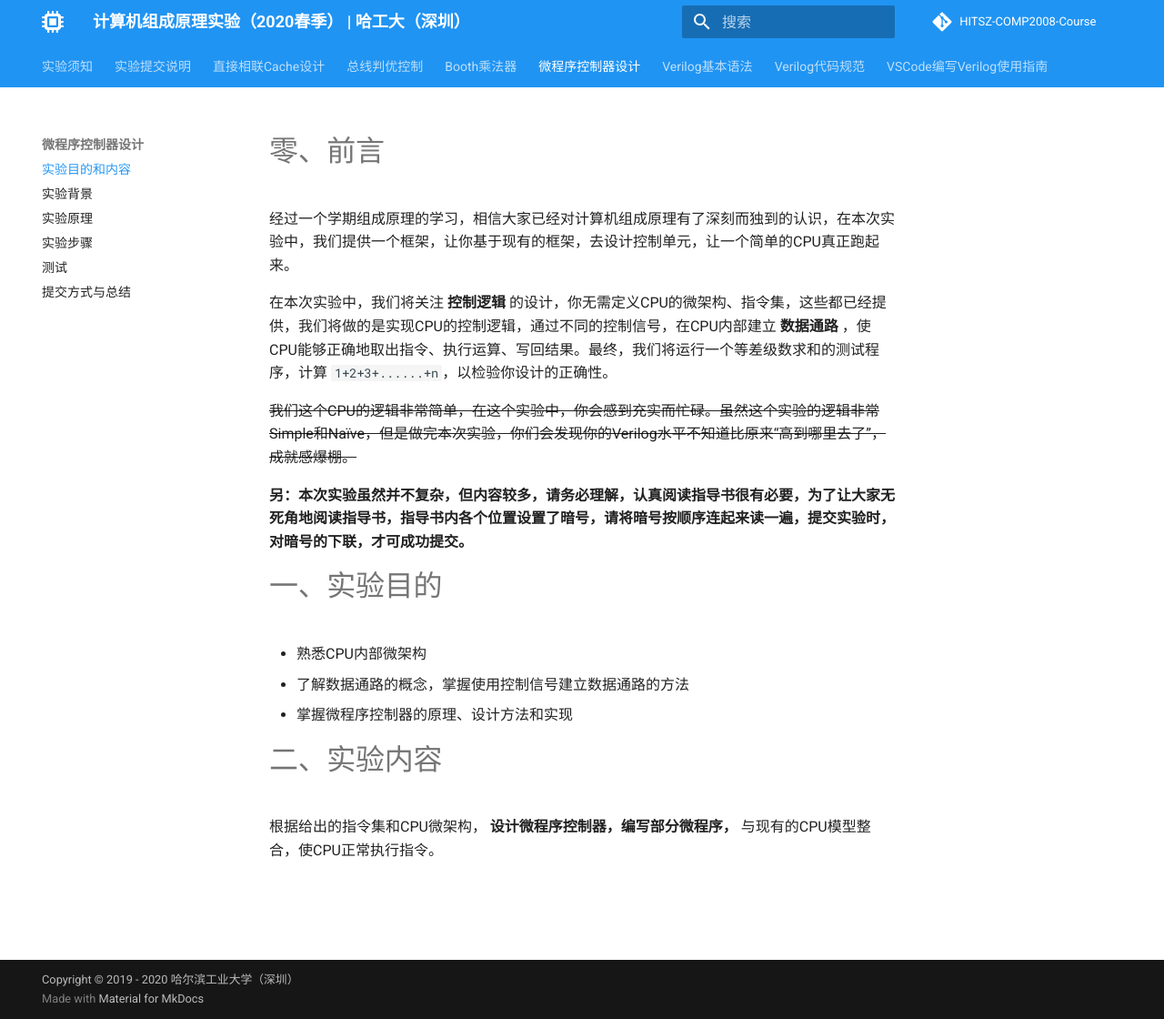
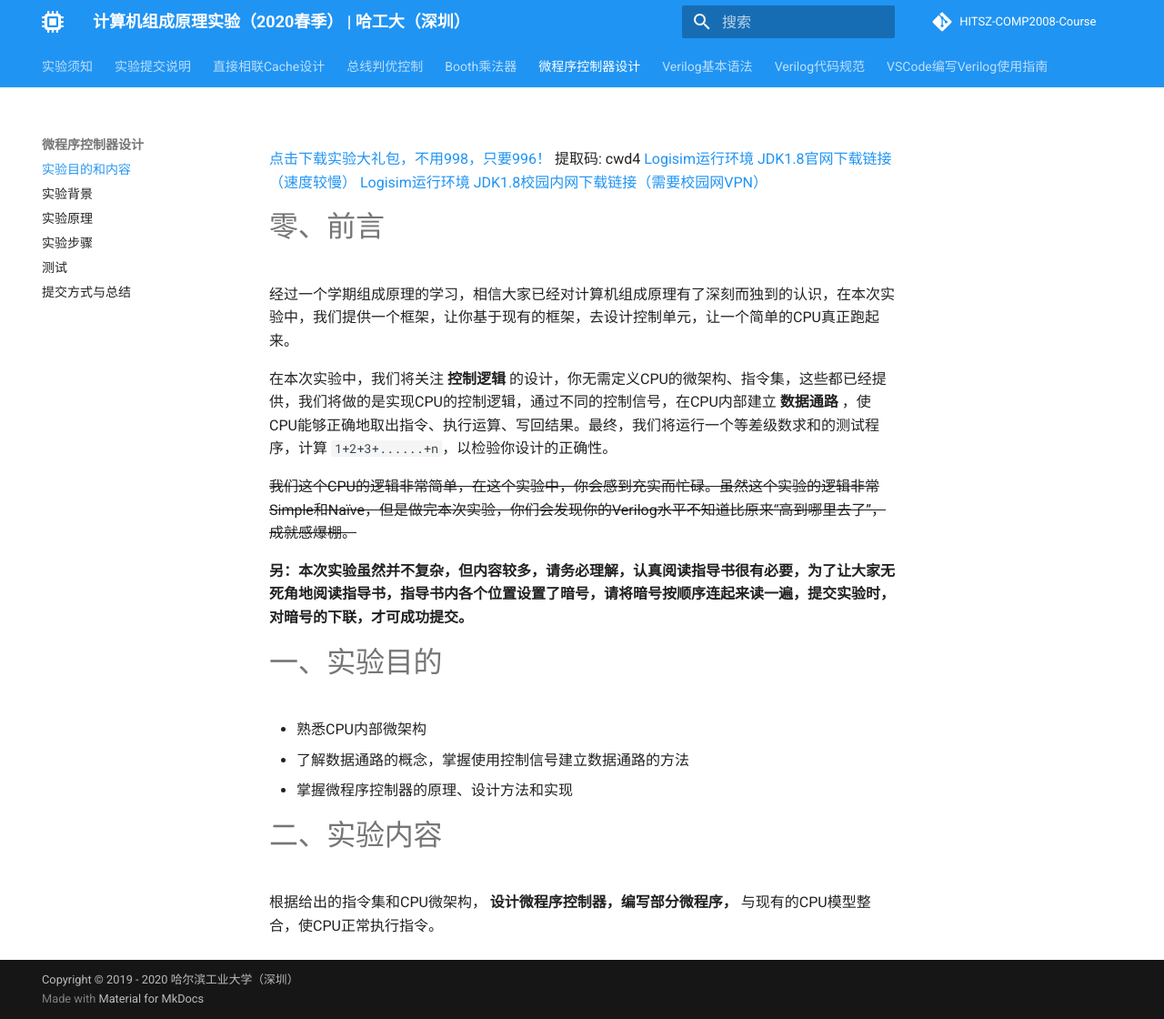
Before and after one commit to Bohan-hu/HITSZ-COMP2008-Course, an MkDocs documentation site: the page built from docs/lab4/part1.md, in a window 1280 px wide and 1120 px high. Shown: the whole window at 91% size. Built offline with MkDocs 1.6.1 and Material for MkDocs 9.7.7, drawn with Linux system fonts in a browser that asks for light colours; comment, search, counter and statistics services are not loaded.

```diff
--- a/docs/lab4/part1.md
+++ b/docs/lab4/part1.md
@@ -1,14 +1,18 @@
+[点击下载实验大礼包，不用998，只要996！](https://pan.baidu.com/s/1h46gJAH-8Z6-sqrvJeYGcw) 提取码: cwd4
+[Logisim运行环境 JDK1.8官网下载链接（速度较慢）](https://www.oracle.com/java/technologies/javase-jdk8-downloads.html#license-lightbox)
+[Logisim运行环境 JDK1.8校园内网下载链接（需要校园网VPN）](http://10.249.15.4/jdk-8u241-windows-x64.exe)
+
+
 # 零、前言
 
 经过一个学期组成原理的学习，相信大家已经对计算机组成原理有了深刻而独到的认识，在本次实验中，我们提供一个框架，让你基于现有的框架，去设计控制单元，让一个简单的CPU真正跑起来。
-
-
 
 在本次实验中，我们将关注 **控制逻辑** 的设计，你无需定义CPU的微架构、指令集，这些都已经提供，我们将做的是实现CPU的控制逻辑，通过不同的控制信号，在CPU内部建立 **数据通路** ，使CPU能够正确地取出指令、执行运算、写回结果。最终，我们将运行一个等差级数求和的测试程序，计算 `1+2+3+......+n`，以检验你设计的正确性。
 
 ~~我们这个CPU的逻辑非常简单，在这个实验中，你会感到充实而忙碌。虽然这个实验的逻辑非常Simple和Naïve，但是做完本次实验，你们会发现你的Verilog水平不知道比原来“高到哪里去了”，成就感爆棚。~~
 
 **另：本次实验虽然并不复杂，但内容较多，请务必理解，认真阅读指导书很有必要，为了让大家无死角地阅读指导书，指导书内各个位置设置了暗号，请将暗号按顺序连起来读一遍，提交实验时，对暗号的下联，才可成功提交。**
+
 
 # 一、实验目的
 
```
Also changed, not shown: docs/lab4/part5.md (+2 -0 lines), docs/lab4/part6.md (+1 -1 lines).
